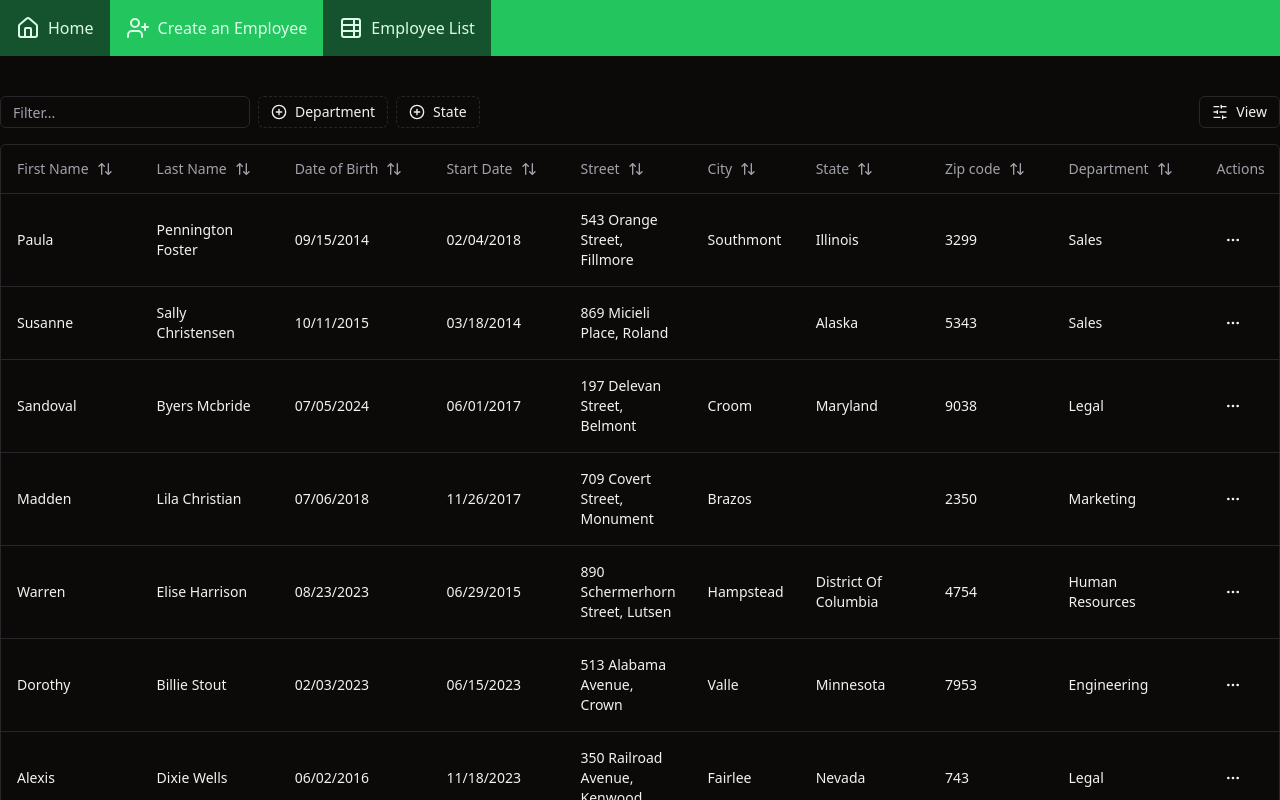
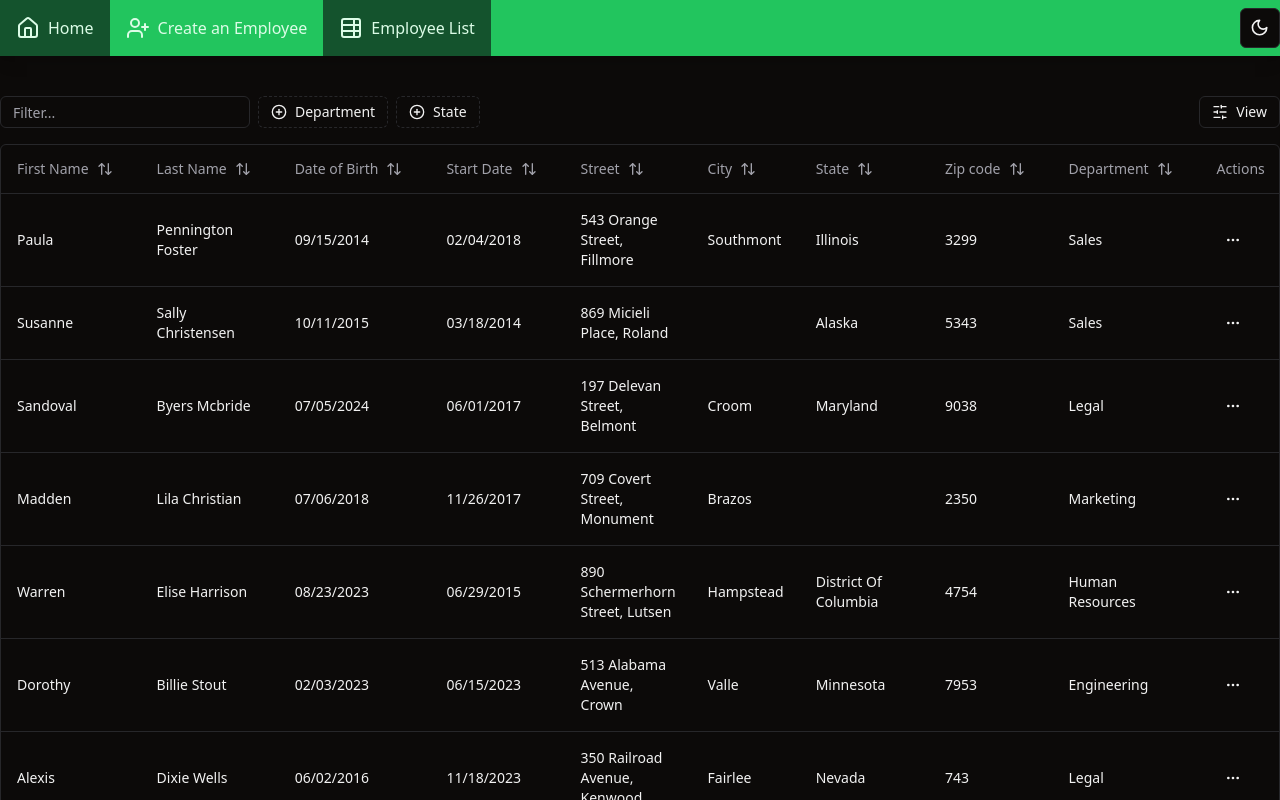
Before and after one commit to code9g/HRnet, a React (Vite) app: page /HRnet/employee-list in a window 1280 px wide. Shown: the top 800 px of the page. Built offline with nearby package versions, Linux system fonts and the light colour scheme.

Commit message:
Ajout mode toggle

```diff
--- /dev/null
+++ b/src/components/ModeToggle.jsx
@@ -0,0 +1,37 @@
+import { Moon, Sun } from "lucide-react";
+
+import { Button } from "@/components/ui/button";
+import {
+  DropdownMenu,
+  DropdownMenuContent,
+  DropdownMenuItem,
+  DropdownMenuTrigger,
+} from "@/components/ui/dropdown-menu";
+import useTheme from "./hooks/useTheme";
+
+export function ModeToggle() {
+  const { setTheme } = useTheme();
+
+  return (
+    <DropdownMenu>
+      <DropdownMenuTrigger asChild>
+        <Button variant="outline" size="icon">
+          <Sun className="h-[1.2rem] w-[1.2rem] rotate-0 scale-100 transition-all dark:-rotate-90 dark:scale-0" />
+          <Moon className="absolute h-[1.2rem] w-[1.2rem] rotate-90 scale-0 transition-all dark:rotate-0 dark:scale-100" />
+          <span className="sr-only">Toggle theme</span>
+        </Button>
+      </DropdownMenuTrigger>
+      <DropdownMenuContent align="end">
+        <DropdownMenuItem onClick={() => setTheme("light")}>
+          Light
+        </DropdownMenuItem>
+        <DropdownMenuItem onClick={() => setTheme("dark")}>
+          Dark
+        </DropdownMenuItem>
+        <DropdownMenuItem onClick={() => setTheme("system")}>
+          System
+        </DropdownMenuItem>
+      </DropdownMenuContent>
+    </DropdownMenu>
+  );
+}
--- a/src/layouts/Header.jsx
+++ b/src/layouts/Header.jsx
@@ -1,3 +1,4 @@
+import { ModeToggle } from "@/components/ModeToggle";
 import { HomeIcon, TablePropertiesIcon, UserPlusIcon } from "lucide-react";
 import { NavLink } from "react-router-dom";
 
@@ -24,8 +25,8 @@
   };
 
   return (
-    <div className="bg-primary">
-      <header className="container mx-auto">
+    <div className="bg-primary shadow-lg">
+      <header className="container mx-auto flex flex-row justify-between items-center">
         <nav className="h-14">
           <ul className="flex flex-row flex-wrap">
             {links.map((link, index) => (
@@ -38,6 +39,7 @@
             ))}
           </ul>
         </nav>
+        <ModeToggle />
       </header>
     </div>
   );
```
